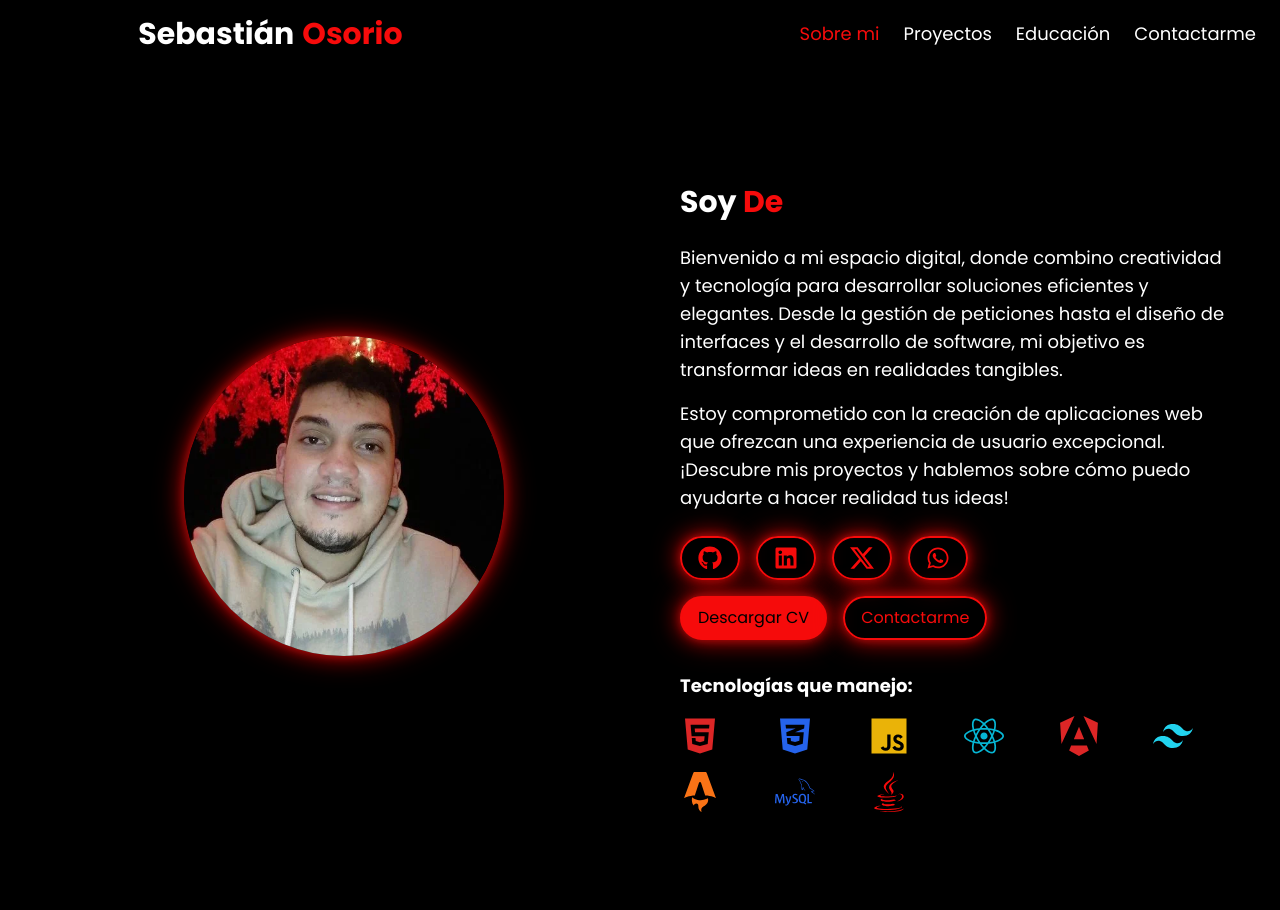
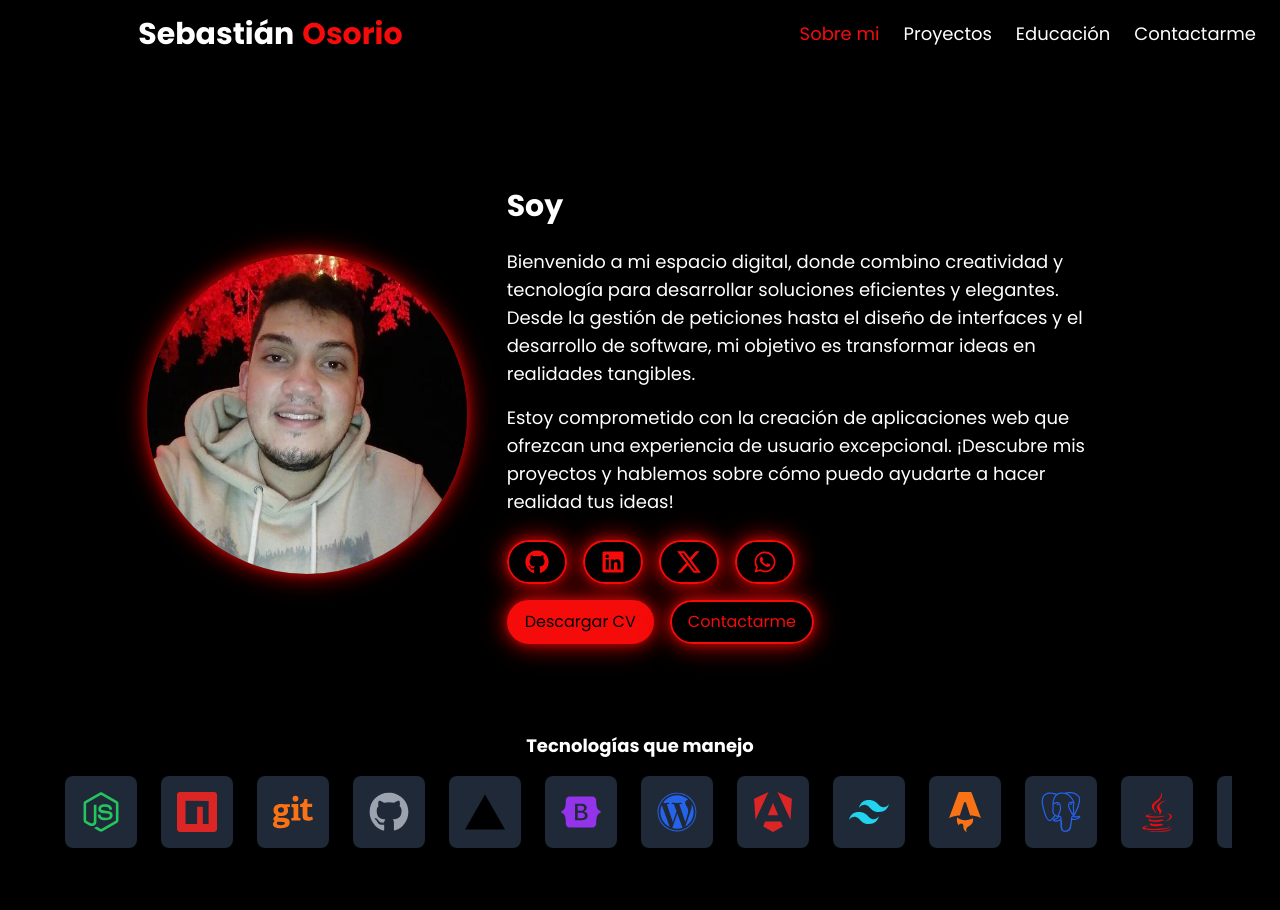
Before and after one commit to sogom01/portfolio-sogom, a React (Create React App) app: page / in a window 1280 px wide. Shown: the top 910 px of the page. Built offline with nearby package versions, Linux system fonts and the light colour scheme.

Commit message:
Cambios en la aplicaciones y tecnologias que se manejan

```diff
--- a/src/components/About.js
+++ b/src/components/About.js
@@ -1,7 +1,7 @@
 import React, { useState, useEffect, useMemo } from 'react';
 import profileImage from '../img/3.webp';
-import { FaGithub, FaLinkedin, FaWhatsapp, FaHtml5, FaCss3Alt, FaJs, FaReact, FaJava } from 'react-icons/fa';
-import { SiTailwindcss, SiAstro, SiAngular, SiMysql, SiX } from 'react-icons/si';
+import { FaGithub, FaLinkedin, FaWhatsapp, FaHtml5, FaCss3Alt, FaJs, FaReact, FaJava, FaNodeJs, FaBootstrap, FaGit, FaWordpress } from 'react-icons/fa';
+import { SiTailwindcss, SiAstro, SiAngular, SiPostgresql, SiX, SiNpm, SiVercel } from 'react-icons/si';
 
 const About = () => {
     const roles = useMemo(() => [
@@ -43,14 +43,37 @@ const About = () => {
         return () => clearTimeout(typingTimeout);
     }, [displayedText, deleting, roles, currentRole]);
 
+    const techIcons = [
+        <FaHtml5 size={40} className="text-red-600 mx-auto" title="HTML5" />,
+        <FaCss3Alt size={40} className="text-blue-600 mx-auto" title="CSS3" />,
+        <FaJs size={40} className="text-yellow-500 mx-auto" title="JavaScript" />,
+        <FaReact size={40} className="text-cyan-500 mx-auto" title="React" />,
+        <FaNodeJs size={40} className="text-green-500 mx-auto" title="Node.js" />,
+        <SiNpm size={40} className="text-red-600 mx-auto" title="NPM" />,
+        <FaGit size={40} className="text-orange-500 mx-auto" title="Git" />,
+        <FaGithub size={40} className="text-gray-400 mx-auto" title="GitHub" />,
+        <SiVercel size={40} className="text-black mx-auto" title="Vercel" />,
+        <FaBootstrap size={40} className="text-purple-600 mx-auto" title="Bootstrap" />,
+        <FaWordpress size={40} className="text-blue-600 mx-auto" title="WordPress" />,
+        <SiAngular size={40} className="text-red-600 mx-auto" title="Angular" />,
+        <SiTailwindcss size={40} className="text-cyan-400 mx-auto" title="Tailwind CSS" />,
+        <SiAstro size={40} className="text-orange-500 mx-auto" title="Astro" />,
+        <SiPostgresql size={40} className="text-blue-600 mx-auto" title="PostgreSQL" />,
+        <FaJava size={40} className="text-red-700 mx-auto" title="Java" />,
+    ];
+
     return (
-        <div className="flex flex-col lg:flex-row items-center justify-center min-h-screen bg-transparent p-6 overflow-hidden font-poppins">
-            <div className="w-full lg:w-1/2 flex justify-center mb-6 lg:mb-0">
+        <div className="flex flex-col items-center justify-center min-h-screen bg-transparent p-6 overflow-hidden font-poppins">
+            <div className="flex flex-col lg:flex-row items-center justify-center w-full lg:w-10/12">
+                {/* Sección de la Foto */}
+                <div className="w-full lg:w-1/3 flex justify-center mb-6 lg:mb-0">
                     <div className="w-48 h-48 md:w-72 md:h-72 lg:w-80 lg:h-80 rounded-full overflow-hidden shadow-neon transition-shadow duration-300 hover:shadow-neon-lg">
                         <img src={profileImage} alt="Profile" className="object-cover w-full h-full" />
                     </div>
                 </div>
-            <div className="w-full lg:w-1/2 mt-6 lg:mt-0 lg:pl-10 text-center lg:text-left">
+                {/* Sección de la Descripción y Botones */}
+                <div className="w-full m-10 lg:w-2/3 text-center lg:text-left flex flex-col justify-between">
+                    <div>
                         <p className="text-xl md:text-2xl lg:text-3xl font-bold text-white overflow-hidden" style={{ lineHeight: '1.5', minHeight: '3rem' }}>
                             Soy <span className="text-red-700" style={{ color: '#f60b0b', whiteSpace: 'nowrap' }}>{displayedText}</span>
                         </p>
@@ -88,18 +111,24 @@ const About = () => {
                                 Contactarme
                             </a>
                         </div>
-                <div className="mt-8">
-                    <h4 className="text-lg font-semibold text-white mb-4">Tecnologías que manejo:</h4>
-                    <div className="grid grid-cols-3 sm:grid-cols-4 md:grid-cols-5 lg:grid-cols-6 gap-4 justify-center items-center">
-                        <FaHtml5 size={40} className="text-red-600" title="HTML5" />
-                        <FaCss3Alt size={40} className="text-blue-600" title="CSS3" />
-                        <FaJs size={40} className="text-yellow-500" title="JavaScript" />
-                        <FaReact size={40} className="text-cyan-500" title="React" />
-                        <SiAngular size={40} className="text-red-600" title="Angular" />
-                        <SiTailwindcss size={40} className="text-cyan-400" title="Tailwind CSS" />
-                        <SiAstro size={40} className="text-orange-500" title="Astro" />
-                        <SiMysql size={40} className="text-blue-600" title="MySQL" />
-                        <FaJava size={40} className="text-red-700" title="Java" />
+                    </div>
+                </div>
+            </div>
+            {/* Sección del Banner de Tecnologías */}
+            <div className="w-full mt-12">
+                <h4 className="text-lg font-semibold text-white mb-4 text-center">Tecnologías que manejo</h4>
+                <div className="relative overflow-hidden w-full">
+                    <div className="flex animate-marquee space-x-6 w-full">
+                        {techIcons.map((icon, i) => (
+                            <div key={i} className="p-4 bg-gray-800 rounded-lg shadow-lg hover:shadow-xl transform hover:scale-110 transition-transform duration-300">
+                                {icon}
+                            </div>
+                        ))}
+                        {techIcons.map((icon, i) => (
+                            <div key={i + techIcons.length} className="p-4 bg-gray-800 rounded-lg shadow-lg hover:shadow-xl transform hover:scale-110 transition-transform duration-300">
+                                {icon}
+                            </div>
+                        ))}
                     </div>
                 </div>
             </div>
--- a/src/components/Contact.js
+++ b/src/components/Contact.js
@@ -20,9 +20,7 @@ const Contact = () => {
 
     return (
         <section id="contact" className="bg-transparent p-6">
-            <h2 className="text-2xl md:text-3xl lg:text-4xl font-bold text-white mb-6 text-center">
-                Contactarme
-            </h2>
+            <h2 className="text-3xl font-bold mb-8 text-center text-white">Contactarme</h2>
             <form onSubmit={sendEmail} className="space-y-6 max-w-lg mx-auto bg-transparent p-8 rounded-lg shadow-lg">
                 <div>
                     <label className="block text-sm md:text-base lg:text-lg text-gray-300 mb-2" htmlFor="name">
--- a/src/components/Projects.js
+++ b/src/components/Projects.js
@@ -28,7 +28,6 @@ const projects = [
         link: '#',
         isCompleted: false,
     },
-
 ];
 
 const Projects = () => {
@@ -140,7 +139,9 @@ const Projects = () => {
     };
 
     return (
-        <div className="container mx-auto p-4 grid grid-cols-1 md:grid-cols-2 lg:grid-cols-3 gap-4">
+        <div className="container mx-auto p-4">
+            <h2 className="text-3xl font-bold mb-8 text-center text-white">Proyectos</h2>
+            <div className="grid grid-cols-1 md:grid-cols-2 lg:grid-cols-3 gap-4">
                 {projects.map((project, index) => (
                     project.isCompleted ? (
                         <a key={index} href={project.link} target="_blank" rel="noopener noreferrer">
@@ -161,6 +162,7 @@ const Projects = () => {
                     )
                 ))}
             </div>
+        </div>
     );
 };
 
--- a/tailwind.config.js
+++ b/tailwind.config.js
@@ -3,10 +3,17 @@ module.exports = {
   content: [
     "./src/**/*.{js,jsx,ts,tsx}",
   ],
-  purge: ['./src/**/*.{js,jsx,ts,tsx}', './public/index.html'],
-  darkMode: false,
   theme: {
     extend: {
+      keyframes: {
+        marquee: {
+          '0%': { transform: 'translateX(0)' },
+          '100%': { transform: 'translateX(-100%)' },
+        },
+      },
+      animation: {
+        marquee: 'marquee 20s linear infinite', // Ajusta la duración según la velocidad deseada
+      },
       fontFamily: {
         poppins: ['Poppins', 'sans-serif'],
       },
@@ -21,7 +28,6 @@ module.exports = {
         },
       },
       opacity: ['group-hover'],
-
     },
   },
   plugins: [
@@ -29,4 +35,4 @@ module.exports = {
     require('@tailwindcss/typography'),
     require('@tailwindcss/aspect-ratio'),
   ],
-}
+};
```
Lines whose indentation alone changed are shown as unchanged.
